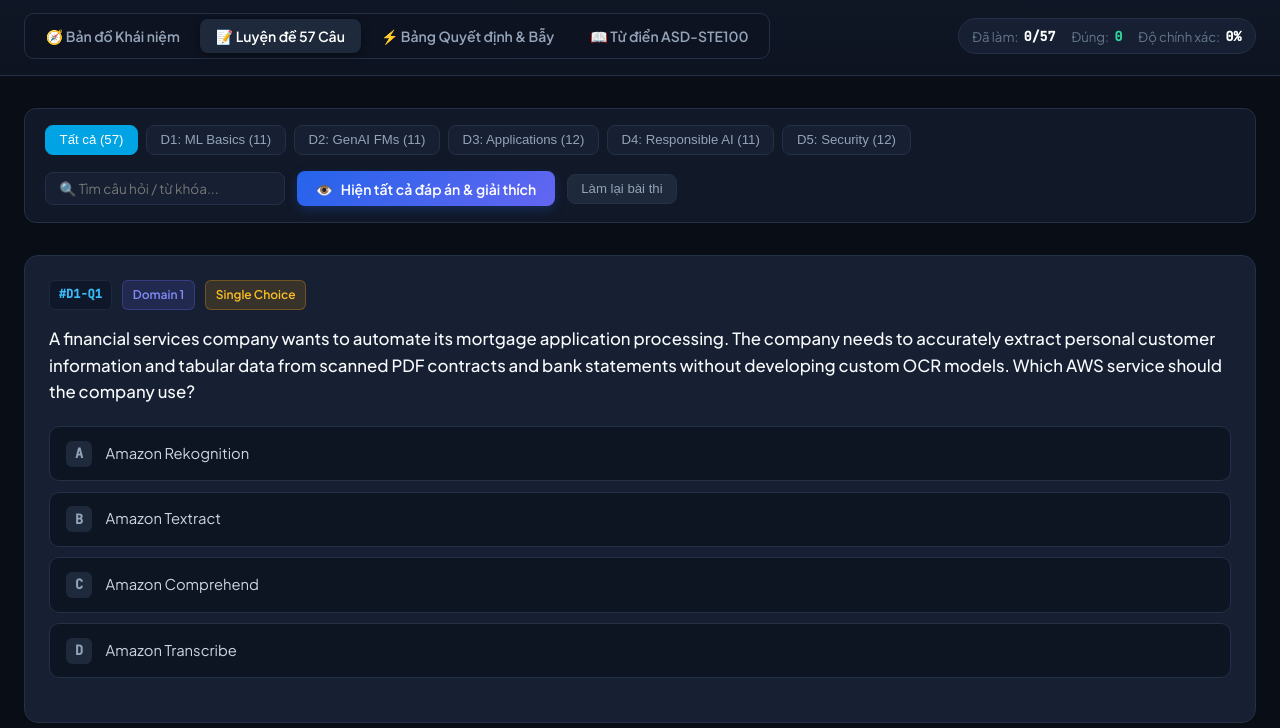
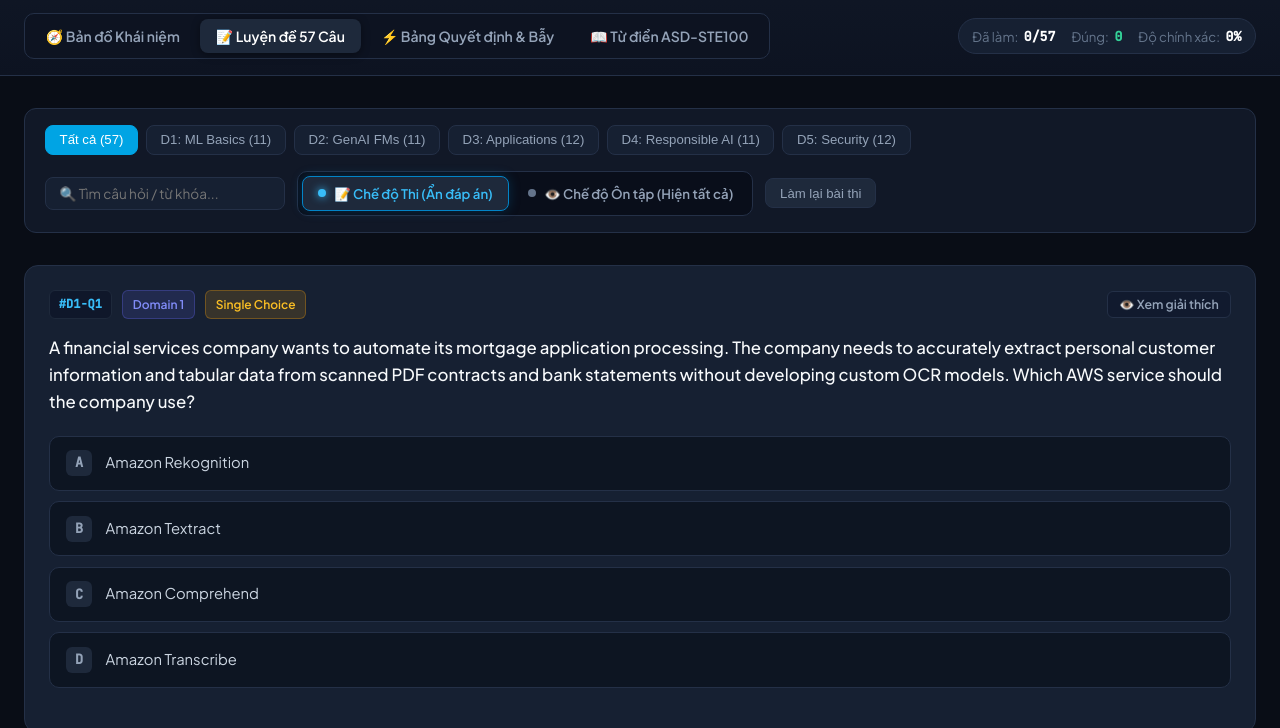
Before and after one commit to hoangtv49/aif-c01-prep, a plain HTML site: page aif-c01-study-guide/index.html in a window 1280 px wide. Both pictures are taken after a click on the button "📝 Luyện đề 57 Câu". Shown: the part 71-799 px from the top of the page. Drawn offline with Linux system fonts and the light colour scheme.

Commit message:
fix(ui): replace ambiguous toggle button with explicit segmented mode switcher and add markdown formatting

```diff
--- a/aif-c01-study-guide/index.html
+++ b/aif-c01-study-guide/index.html
@@ -209,31 +209,79 @@
       border-color: var(--primary);
     }
 
-    /* Master Reveal Button */
-    .master-btn {
-      background: linear-gradient(135deg, #2563eb, #6366f1);
-      color: #fff;
+    /* Mode Switcher Group */
+    .mode-switch-group {
+      display: flex;
+      background: #090e1a;
+      border: 1px solid var(--border);
+      border-radius: 10px;
+      padding: 0.25rem;
+      gap: 0.25rem;
+    }
+    .mode-btn {
+      background: transparent;
       border: none;
-      padding: 0.55rem 1.15rem;
+      color: var(--text-muted);
+      padding: 0.5rem 0.95rem;
+      font-family: var(--font-sans);
+      font-size: 0.825rem;
+      font-weight: 600;
       border-radius: 8px;
-      font-family: var(--font-sans);
-      font-size: 0.875rem;
-      font-weight: 600;
       cursor: pointer;
       display: flex;
       align-items: center;
       gap: 0.5rem;
-      box-shadow: 0 4px 12px rgba(37, 99, 235, 0.25);
+      transition: all 0.2s cubic-bezier(0.16, 1, 0.3, 1);
+    }
+    .mode-btn:hover {
+      color: #fff;
+      background: rgba(255, 255, 255, 0.05);
+    }
+    .mode-btn.active.exam-mode {
+      background: #1e293b;
+      color: #38bdf8;
+      border: 1px solid #0284c7;
+      box-shadow: 0 0 12px rgba(2, 132, 199, 0.25);
+    }
+    .mode-btn.active.study-mode {
+      background: #312e81;
+      color: #c7d2fe;
+      border: 1px solid #6366f1;
+      box-shadow: 0 0 12px rgba(99, 102, 241, 0.25);
+    }
+    .mode-dot {
+      width: 8px;
+      height: 8px;
+      border-radius: 50%;
+      background: var(--text-dim);
+    }
+    .mode-btn.active.exam-mode .mode-dot {
+      background: #38bdf8;
+      box-shadow: 0 0 8px #38bdf8;
+    }
+    .mode-btn.active.study-mode .mode-dot {
+      background: #818cf8;
+      box-shadow: 0 0 8px #818cf8;
+    }
+
+    /* Per-question toggle button */
+    .q-toggle-btn {
+      margin-left: auto;
+      background: #111a2e;
+      border: 1px solid var(--border);
+      color: #94a3b8;
+      font-family: var(--font-sans);
+      font-size: 0.775rem;
+      font-weight: 600;
+      padding: 0.3rem 0.7rem;
+      border-radius: 6px;
+      cursor: pointer;
       transition: all 0.2s ease;
     }
-    .master-btn:hover {
-      transform: translateY(-1px);
-      box-shadow: 0 6px 16px rgba(37, 99, 235, 0.35);
-    }
-    .master-btn.active {
-      background: #374151;
-      color: #cbd5e1;
-      box-shadow: none;
+    .q-toggle-btn:hover {
+      color: #38bdf8;
+      border-color: #38bdf8;
+      background: #1e293b;
     }
 
     /* Question Cards */
@@ -415,7 +463,24 @@
       font-size: 0.885rem;
       color: #cbd5e1;
       line-height: 1.6;
-      white-space: pre-line;
+    }
+    .exp-body strong {
+      color: #f8fafc;
+      font-weight: 600;
+    }
+    .exp-bullet {
+      display: flex;
+      align-items: flex-start;
+      gap: 0.5rem;
+      margin-bottom: 0.4rem;
+    }
+    .exp-bullet::before {
+      content: "•";
+      color: var(--primary);
+      font-weight: 700;
+      font-size: 1.1rem;
+      line-height: 1.2;
+      flex-shrink: 0;
     }
 
     /* Concept Graph Container */
@@ -659,10 +724,16 @@
 
         <div style="display: flex; gap: 0.75rem; align-items: center; flex-wrap: wrap;">
           <input type="text" id="quiz-search" class="search-box" placeholder="🔍 Tìm câu hỏi / từ khóa..." oninput="handleSearch(this.value)">
-          <button id="master-toggle-btn" class="master-btn" onclick="toggleAllExplanations()">
-            <span id="master-icon">👁️</span>
-            <span id="master-text">Hiện tất cả đáp án & giải thích</span>
-          </button>
+          <div class="mode-switch-group">
+            <button id="mode-exam-btn" class="mode-btn active exam-mode" onclick="setQuizMode('exam')" title="Ẩn đáp án để bạn tự luyện tập">
+              <span class="mode-dot"></span>
+              <span>📝 Chế độ Thi (Ẩn đáp án)</span>
+            </button>
+            <button id="mode-study-btn" class="mode-btn study-mode" onclick="setQuizMode('study')" title="Mở sẵn tất cả đáp án và giải thích để ôn tập nhanh">
+              <span class="mode-dot"></span>
+              <span>👁️ Chế độ Ôn tập (Hiện tất cả)</span>
+            </button>
+          </div>
           <button class="filter-chip" style="background:#1e293b;" onclick="resetQuiz()">Làm lại bài thi</button>
         </div>
       </div>
@@ -726,7 +797,8 @@
     // State
     let currentDomainFilter = 'all';
     let searchQuery = '';
-    let isAllRevealed = false;
+    let quizMode = 'exam'; // 'exam' | 'study'
+    const revealedCards = new Set();
     const userAnswers = {}; // { qId: ['A', 'B'] }
 
     // Init App
@@ -801,33 +873,59 @@
       renderQuiz();
     }
 
-    // Master Toggle Button
-    function toggleAllExplanations() {
-      isAllRevealed = !isAllRevealed;
-      const btn = document.getElementById('master-toggle-btn');
-      const icon = document.getElementById('master-icon');
-      const text = document.getElementById('master-text');
+    // Quiz Mode Switcher
+    function setQuizMode(mode) {
+      quizMode = mode;
+      const examBtn = document.getElementById('mode-exam-btn');
+      const studyBtn = document.getElementById('mode-study-btn');
+      if (examBtn && studyBtn) {
+        if (mode === 'exam') {
+          examBtn.classList.add('active');
+          studyBtn.classList.remove('active');
+        } else {
+          studyBtn.classList.add('active');
+          examBtn.classList.remove('active');
+        }
+      }
+      renderQuiz();
+    }
 
-      if (isAllRevealed) {
-        btn.classList.add('active');
-        icon.textContent = '🙈';
-        text.textContent = 'Ẩn tất cả đáp án (Chế độ thi)';
+    function toggleCardExplanation(qId, event) {
+      if (event) event.stopPropagation();
+      if (revealedCards.has(qId)) {
+        revealedCards.delete(qId);
       } else {
-        btn.classList.remove('active');
-        icon.textContent = '👁️';
-        text.textContent = 'Hiện tất cả đáp án & giải thích';
+        revealedCards.add(qId);
       }
       renderQuiz();
     }
 
     function resetQuiz() {
       for (const k in userAnswers) delete userAnswers[k];
-      isAllRevealed = false;
-      document.getElementById('master-toggle-btn').classList.remove('active');
-      document.getElementById('master-icon').textContent = '👁️';
-      document.getElementById('master-text').textContent = 'Hiện tất cả đáp án & giải thích';
+      revealedCards.clear();
+      setQuizMode('exam');
       updateStats();
       renderQuiz();
+    }
+
+    function formatMarkdown(text) {
+      if (!text) return '';
+      return text
+        .replace(/\$\rightarrow\$/g, ' &rarr; ')
+        .replace(/\$\to\$/g, ' &rarr; ')
+        .replace(/\rightarrow/g, ' &rarr; ')
+        .replace(/\*\*(.*?)\*\*/g, '<strong>$1</strong>')
+        .replace(/\*(.*?)\*/g, '<em>$1</em>')
+        .split('\n')
+        .map(line => {
+          const trimmed = line.trim();
+          if (!trimmed) return '';
+          if (trimmed.startsWith('- ') || trimmed.startsWith('* ')) {
+            return `<div class="exp-bullet">${trimmed.substring(2)}</div>`;
+          }
+          return `<p style="margin-bottom:0.4rem;">${trimmed}</p>`;
+        })
+        .join('');
     }
 
     // Option Click Handler
@@ -897,7 +995,8 @@
         const userSel = userAnswers[q.id] || [];
         const isAttempted = userSel.length > 0;
         const correctLetters = (q.correctAnswer.match(/\b[A-E]\b/g) || []);
-        const shouldShowExplanation = isAllRevealed || (q.isMultiple ? userSel.length === 2 : userSel.length === 1);
+        const isRevealedByCard = revealedCards.has(q.id);
+        const shouldShowExplanation = (quizMode === 'study') || isRevealedByCard || (q.isMultiple ? userSel.length === 2 : userSel.length === 1);
 
         const optionsHtml = q.options.map(opt => {
           const isSelected = userSel.includes(opt.key);
@@ -925,6 +1024,9 @@
               <span class="q-badge">#D${q.domainId}-Q${q.number}</span>
               <span class="q-domain-tag">Domain ${q.domainId}</span>
               <span class="q-type-tag">${q.isMultiple ? '⚠️ Choose TWO' : 'Single Choice'}</span>
+              <button class="q-toggle-btn" onclick="toggleCardExplanation('${q.id}', event)" title="Bật/Tắt giải thích riêng cho câu này">
+                ${shouldShowExplanation ? '🙈 Ẩn giải thích' : '👁️ Xem giải thích'}
+              </button>
             </div>
 
             <div class="q-stem">${q.stem}</div>
@@ -940,15 +1042,15 @@
               </div>
               <div class="exp-section">
                 <div class="exp-title reason">🎯 Lý do chọn (Keyword Triggers):</div>
-                <div class="exp-body">${q.reason}</div>
+                <div class="exp-body">${formatMarkdown(q.reason)}</div>
               </div>
               <div class="exp-section">
                 <div class="exp-title distractor">🔍 Phân tích bẫy (Distractor Analysis):</div>
-                <div class="exp-body">${q.distractor}</div>
+                <div class="exp-body">${formatMarkdown(q.distractor)}</div>
               </div>
               <div class="exp-section">
                 <div class="exp-title trap">⚠️ Cảnh báo bẫy phòng thi (Trap Alert):</div>
-                <div class="exp-body">${q.trap}</div>
+                <div class="exp-body">${formatMarkdown(q.trap)}</div>
               </div>
             </div>
           </div>
```
Also changed, not shown: scripts/build-web.bun.js (+146 -44 lines).
